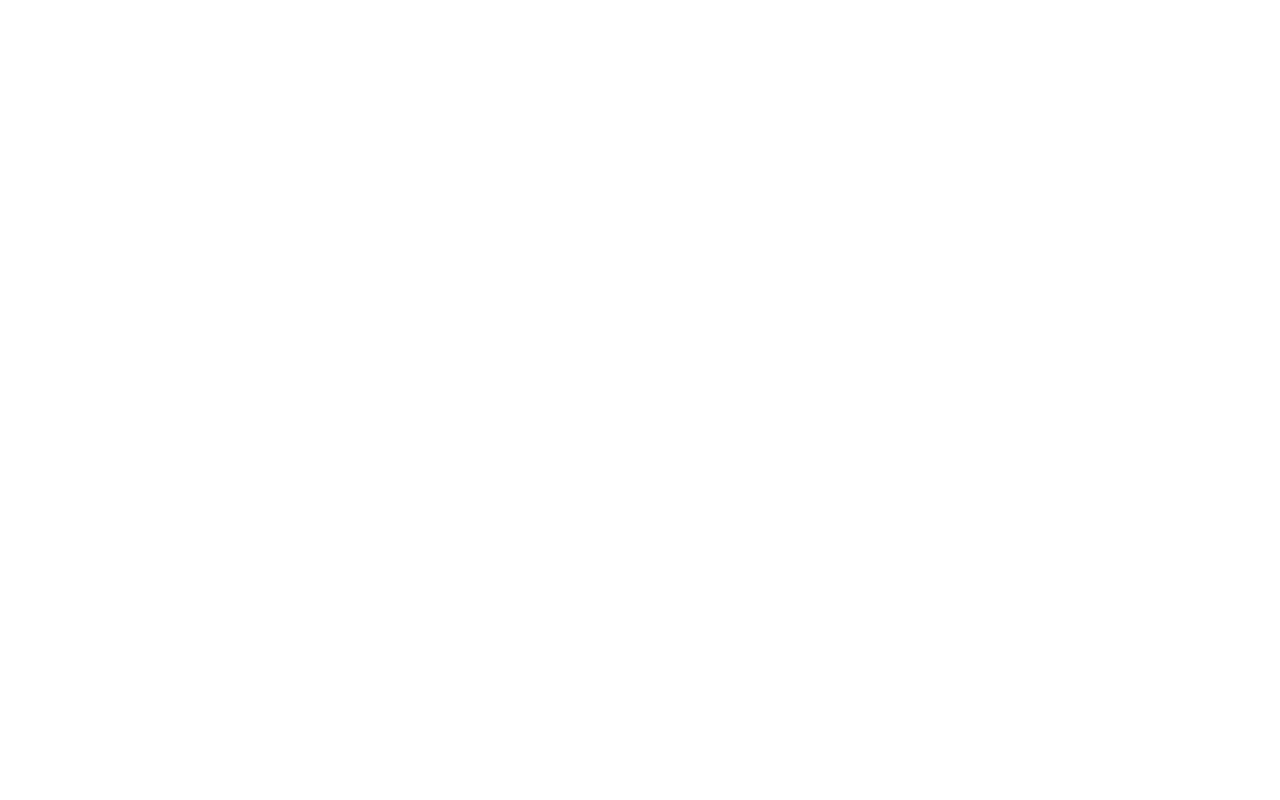
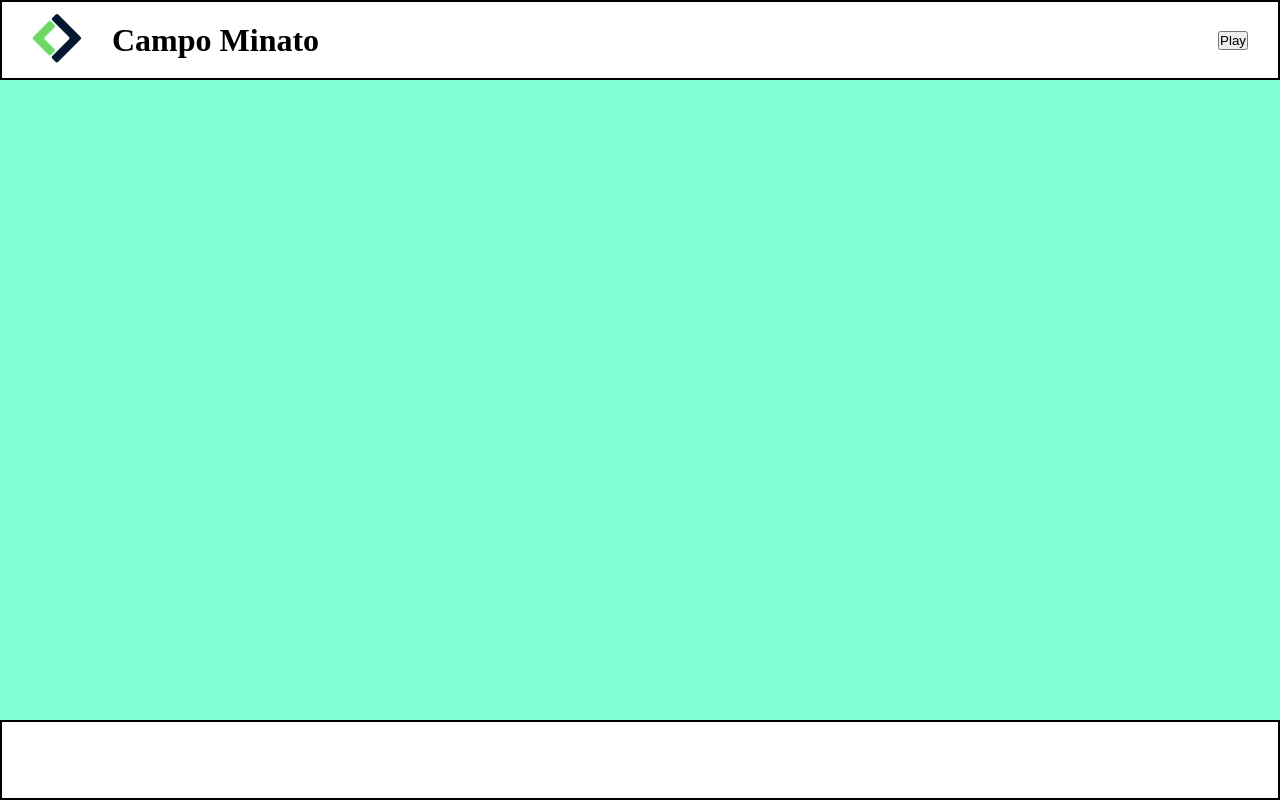
Before and after one commit to DanielMarella/js-campominato-grid, a plain HTML site: page index.html in a window 1280 px wide. Drawn offline with Linux system fonts and the light colour scheme.

Commit message:
add some css for better visualization of the exercise, add logo

```diff
--- a/css/style.css
+++ b/css/style.css
@@ -0,0 +1,44 @@
+/* Reset */
+
+*{
+    margin: 0;
+    padding: 0;
+    box-sizing: border-box;
+}
+
+
+.head{
+    height: 10vh;
+    border: 2px solid black;
+    display: flex;
+    justify-content: space-between;
+}
+
+ul{
+    list-style-type: none;
+    height: 100%;
+}
+
+.head ul{
+    display: flex;
+    align-items: center;
+}
+
+ul img{
+    margin: 0 30px;
+}
+
+ul button{
+    margin: 0 30px;
+}
+
+main{
+    height: 80vh;
+    background-color: #7fffd4;
+}
+
+
+.foot{
+    height: 10vh;
+    border: 2px solid black;
+}
--- a/index.html
+++ b/index.html
@@ -10,8 +10,31 @@
 </head>
 <body>
 
+    <header>
+        <div class="head">
+            <ul>
+            <li><img src="img/Logo.png" alt="logo-boolean"></li>
+                <li><h1> Campo Minato</h1></li>
+            </ul>
+            <ul>
+                <li><button>Play</button></li>
+            </ul>
+        </div>
+
+    </header>
+
+    <main>
+
+    </main>
 
 
+    <footer>
+
+        <div class="foot">
+
+        </div>
+
+    </footer>
 
     <script src="js/myscript.js"></script>
 </body>
```
Also changed, not shown: img/Logo.png (added).
